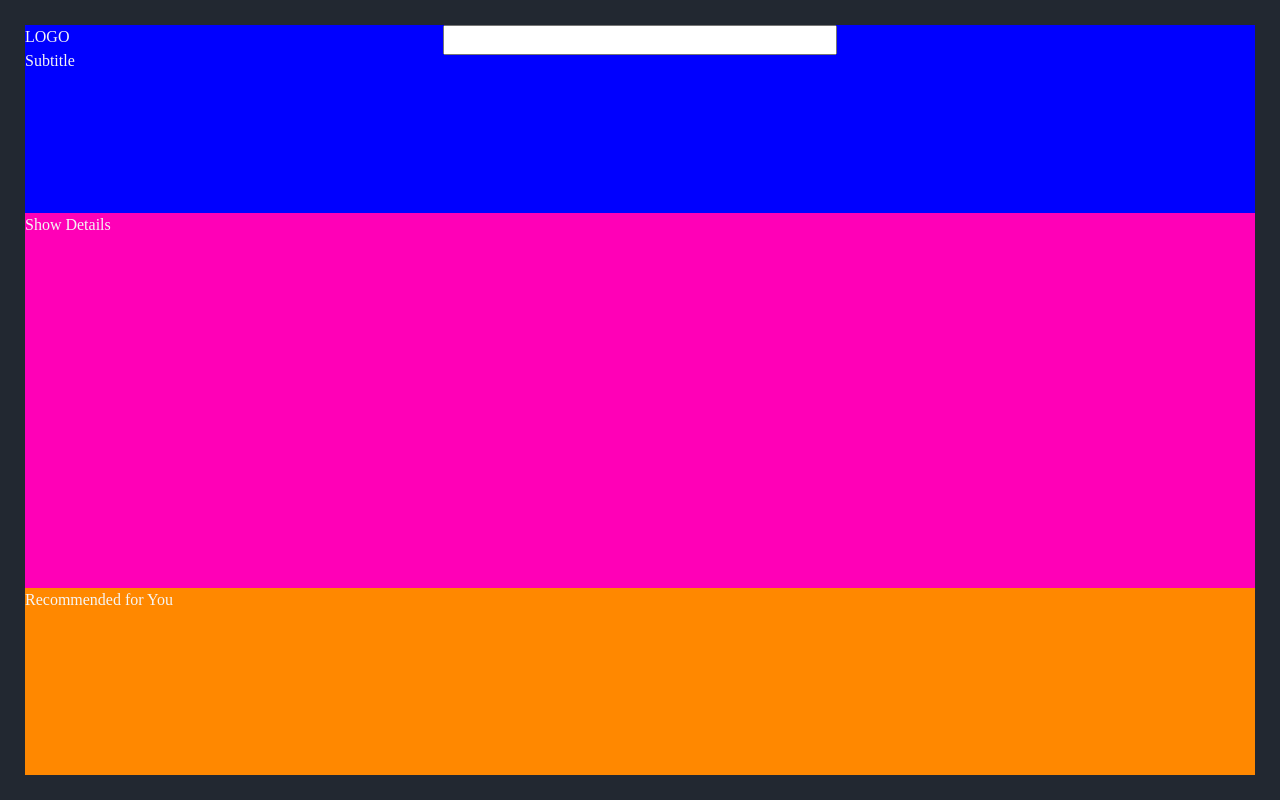
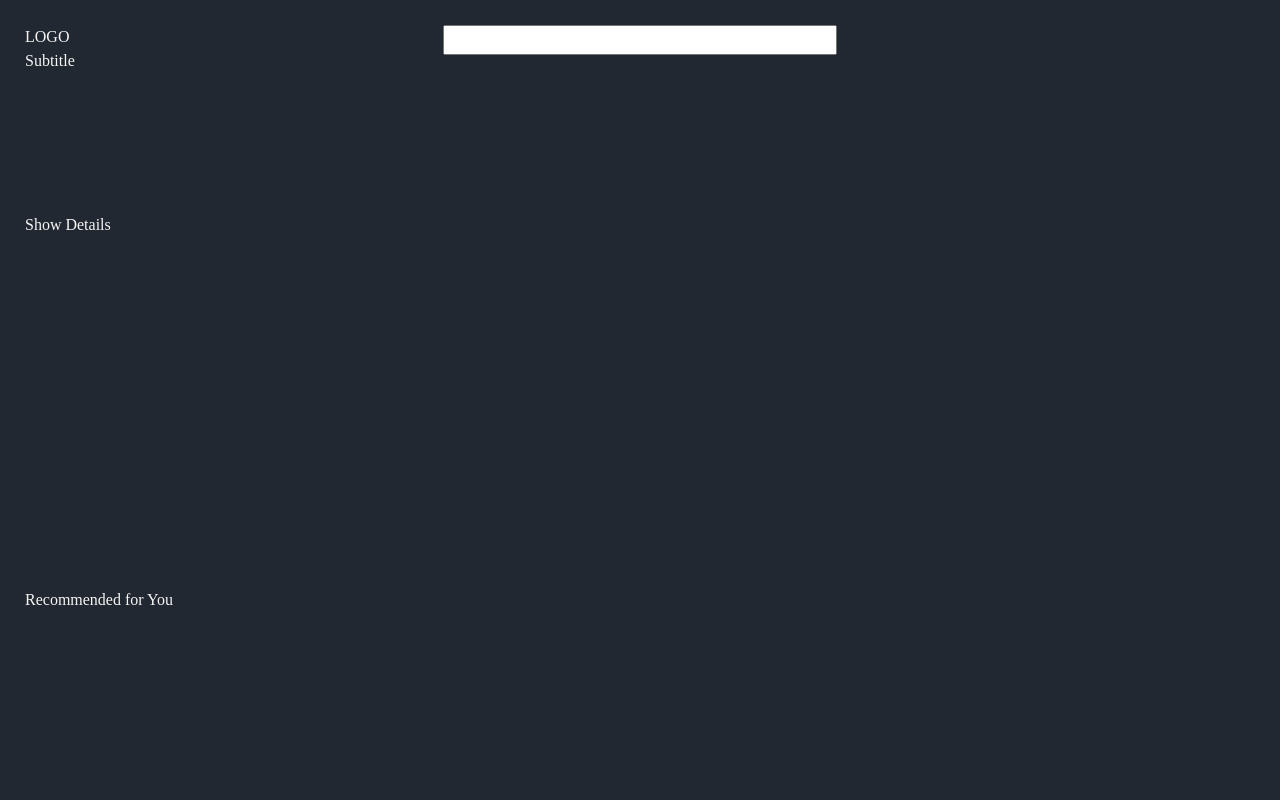
Before and after one commit to mbougs/movie-listing, a React (Vite) app: page / in a window 1280 px wide. Built offline with nearby package versions, Linux system fonts and the light colour scheme; no server answers; a web font is replaced by a local one.

Commit message:
added api

```diff
--- a/package.json
+++ b/package.json
@@ -10,6 +10,7 @@
     "preview": "vite preview"
   },
   "dependencies": {
+    "axios": "^1.7.4",
     "react": "^18.3.1",
     "react-dom": "^18.3.1"
   },
--- a/src/App.jsx
+++ b/src/App.jsx
@@ -1,5 +1,8 @@
+import { TVShowAPI } from './Tv-Show';
 import s from './style.module.css';
 
+
+TVShowAPI.fetchPopulars();
 function App() {
 
   return (
--- /dev/null
+++ b/src/Tv-Show.jsx
@@ -0,0 +1,13 @@
+import axios from 'axios';
+
+const API_KEY = '_REMOVED';
+const type = 'tv/popular';
+
+export class TVShowAPI {
+    static async fetchPopulars() {
+        const response = await axios.get(`https://api.themoviedb.org/3/${type}?api_key=${API_KEY}`);
+        console.log(response.data.results[0]);
+
+        return response.data.results;
+    }
+}
--- a/src/style.module.css
+++ b/src/style.module.css
@@ -7,13 +7,12 @@
 }
 .header{
     flex: 2;
-    background-color: blue;
 }
 .tv_show_detail{
-    flex: 4;    background-color: rgb(255, 0, 183);
+    flex: 4;
 
 }
 .recommended_tv_shows{
-    flex: 2;    background-color: rgb(255, 136, 0);
+    flex: 2;
 
 }
```
Also changed, not shown: 1 other file (tests, documents, lock files or other folders).
